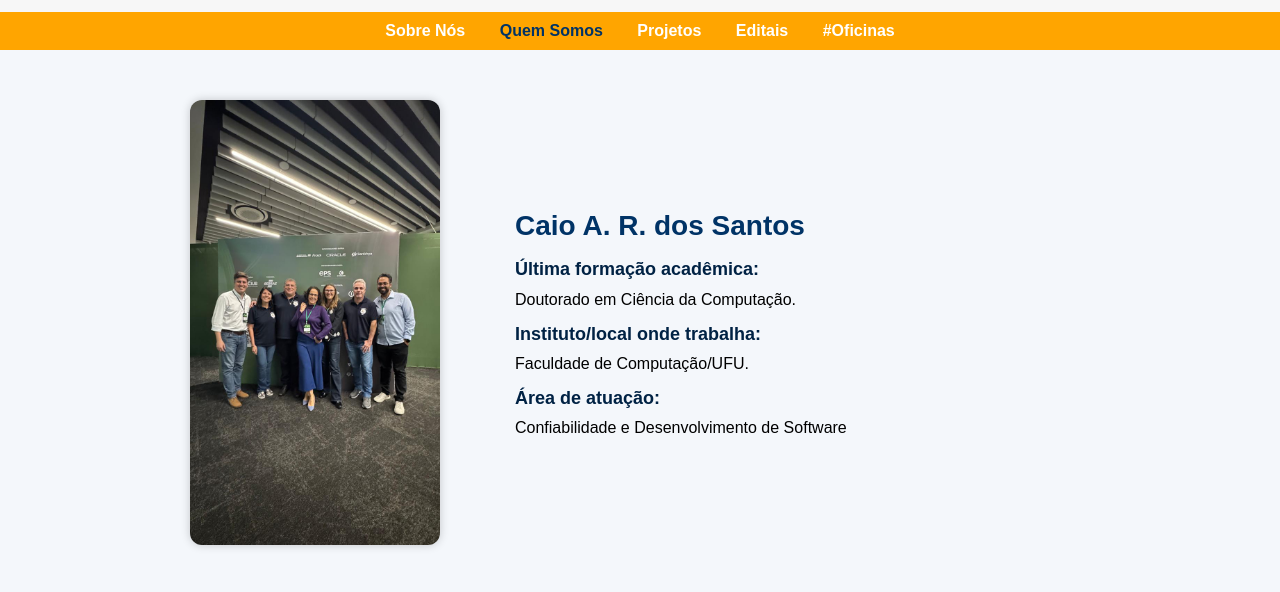
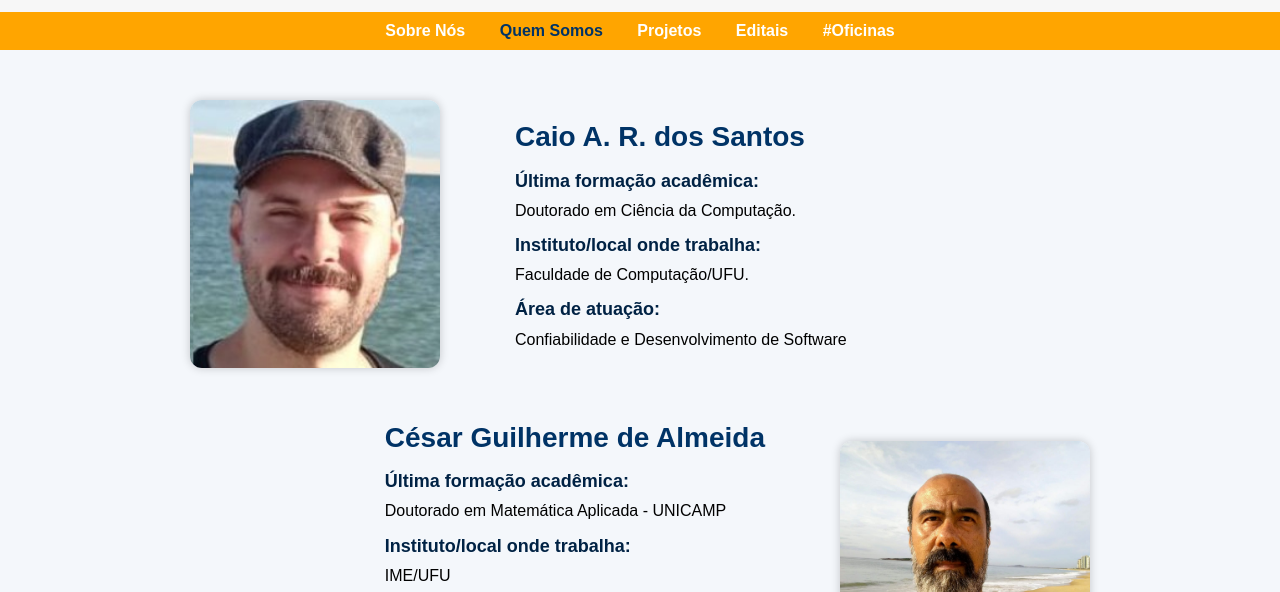
Before and after one commit to VictorPsena/site_reme, a plain HTML site: page quemsomos.html in a window 1280 px wide. Shown: the part 168-760 px from the top of the page. Drawn offline with Linux system fonts and the light colour scheme.

Commit message:
comit
foto caio

```diff
--- a/quemsomos.html
+++ b/quemsomos.html
@@ -31,7 +31,7 @@
 
     <!-- 1 -->
     <div class="container1 fotos">
-        <img src="img/f1.jpeg" alt="Caio">
+        <img src="img/Caio.jpeg" alt="Caio">
         <div class="texto">
             <h1>Caio A. R. dos Santos</h1>
             <h2>Última formação acadêmica:</h2> Doutorado em Ciência da Computação.<br>
```
Also changed, not shown: oficinas.html (added, +11 -0 lines).
